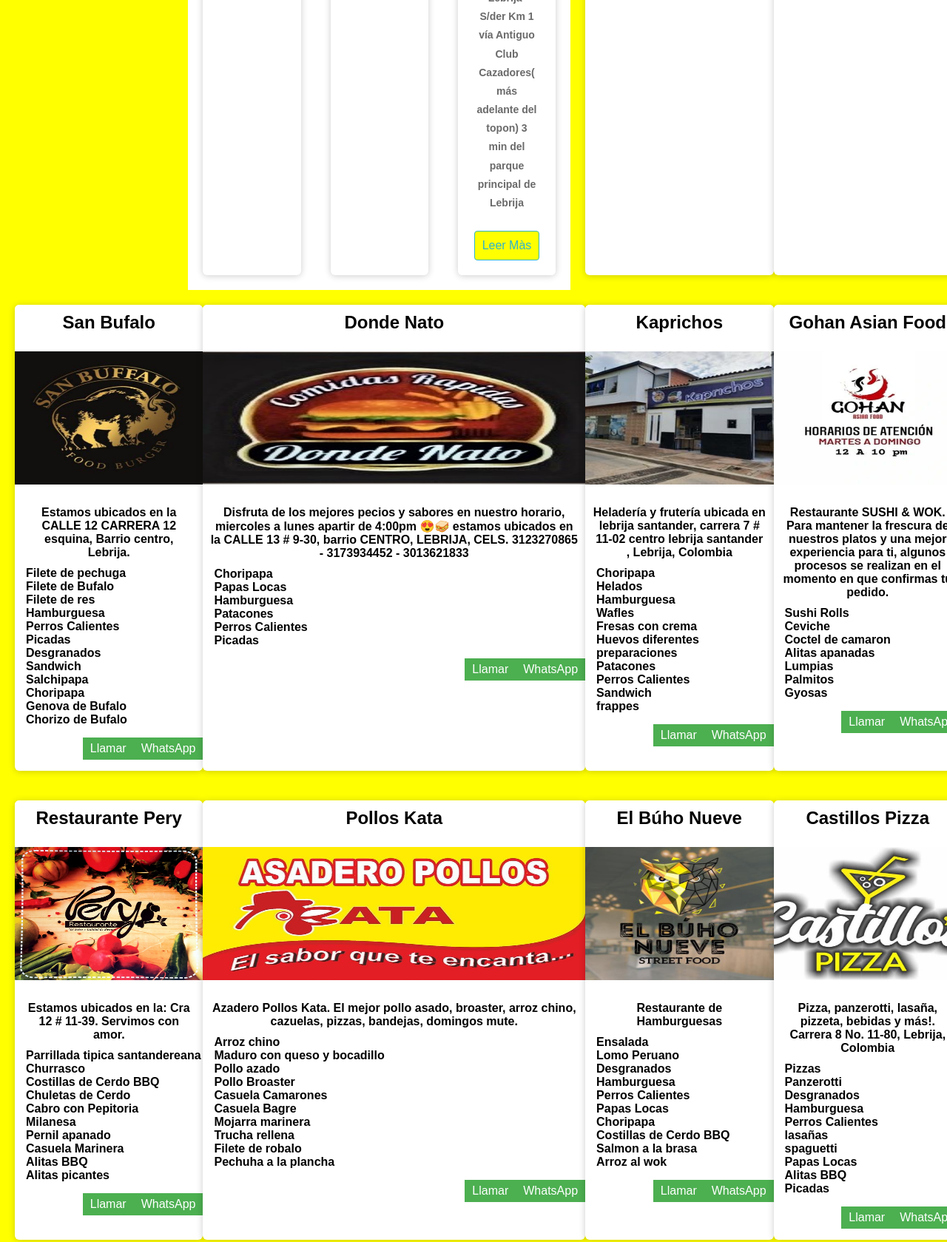
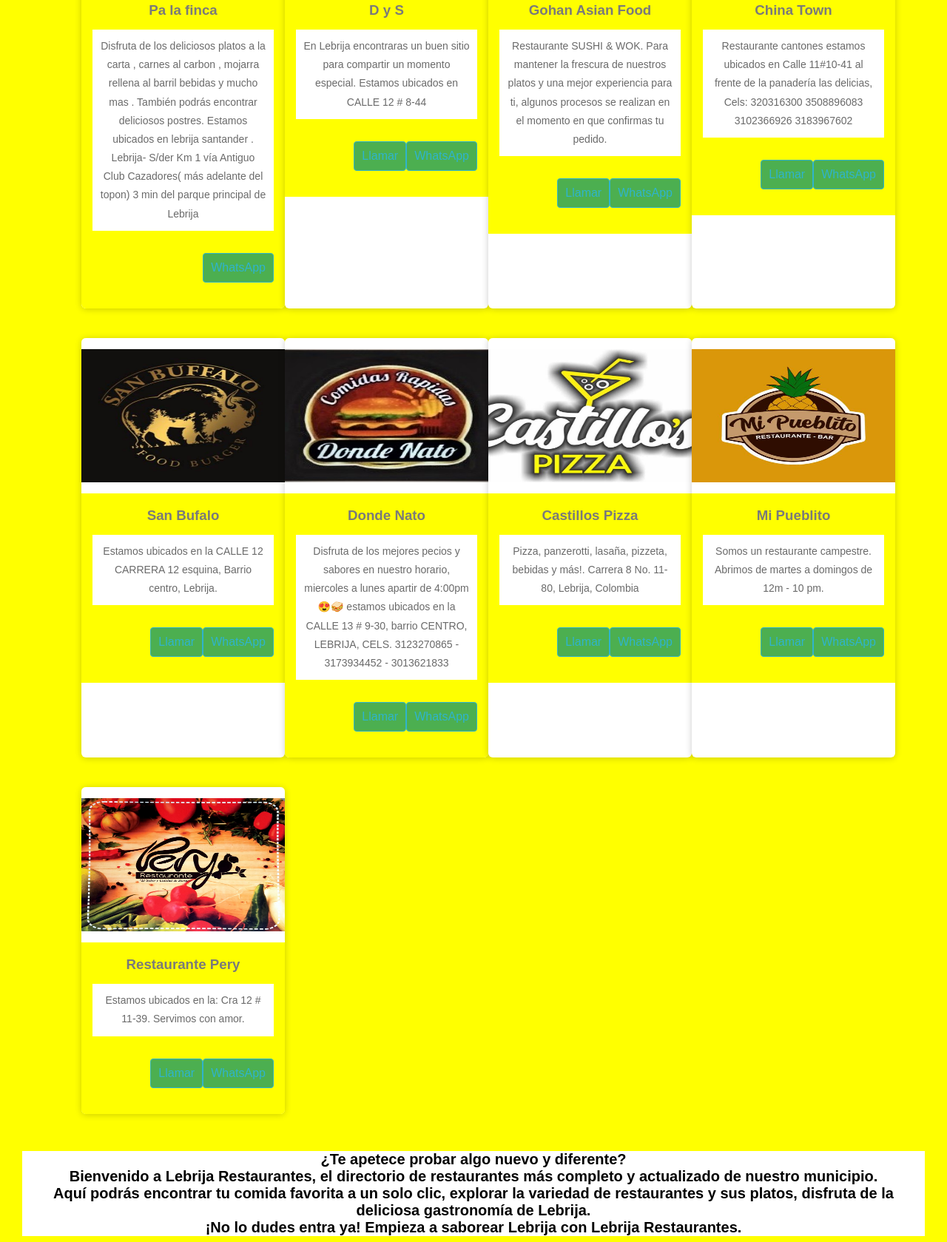
Before and after one commit to JOVANNYAC/lebrija-restaurantes, a website: page index.html in a window 1280 px wide. Shown: the part 941-2620 px from the top of the page at 74% size. Drawn offline with Linux system fonts and the light colour scheme.

Commit message:
falta arreglar estilos

```diff
--- a/estilos.css
+++ b/estilos.css
@@ -77,17 +77,14 @@
     text-align: center;
     margin: 30px ;
   }
-
+/*
 .card {
 
     width: 80%;
     margin: 20px auto;
-    /*box-shadow: 0px 0px 20px rgba(0,0,0,.1);*/
     background-color: rgb(225, 161, 161);
     box-shadow: 10px 5px 5px black;
-
-
-  }
+  } */
 
   .card h2 {
     padding: 10px 10px;
@@ -169,8 +166,9 @@
   }
   /*Cards*/
   .container-card{
+display: grid;
+grid-template-columns: repeat(4, 1fr);
     width: 100%;
-    display: flex;
     max-width: 1100px;
     margin: auto;
   }
--- a/index.html
+++ b/index.html
@@ -54,36 +54,40 @@
 
   </div>
 
-  <div class="cardsContainer">
-
 
 
       <!--   Tarjetas-->
-    <div class="title-cards">
-        <h2>Servicios que Ofrecemos</h2>
-      </div>
 
     <div class="container-card">
 
-    <div class="card">
+      <div class="card card-san-bufalo" data-menu=" San Bufalo ">
       <figure>
-        <img src="https://encrypted-tbn0.gstatic.com/images?q=tbn%3AANd9GcRZ9DMNFHxwZcfPXJrJeBMITxPMP3FMZk_ixXzTfzt4G_C-G058">
+        <img src="./imagenes/san-bufalo.jpg" alt="imagen del logo del restaurante: san Bufalo ">
       </figure>
       <div class="contenido-card">
-        <h3>Diseño Gràfico</h3>
-        <p>Podemos crear la identidad corporativa de tu empresa. Diseño , Maquetación de folletos, Catálogos, Papelería y mucho más.</p>
-        <a href="#">Leer Màs</a>
+        <h3>San Bufalo</h3>
+        <p> Estamos ubicados en la CALLE 12 CARRERA 12 esquina, Barrio centro, Lebrija.
+        </p>
+        <div class="botones">
+          <a href="tel:+573167310014" class="button">Llamar</a>
+          <a href="https://wa.me/+573167310014" class="button">WhatsApp</a>
+        </div>
       </div>
     </div>
 
-    <div class="card">
+    <div class="card card-lebrilandia" data-menu=" Lebrilandia ">
       <figure>
-        <img src="https://colmayorbolivar.edu.co/blog/wp-content/uploads/2017/06/imagen-administracion.jpg">
+        <img src="./imagenes/lebrilandia.png" alt="imagen del logo del restaurante: lebrilandia ">
       </figure>
       <div class="contenido-card">
-        <h3>Gestión de Redes</h3>
-        <p>Nosotros creamos y optimizamos tus perfiles en las Redes Sociales. Importantes para que tu presencia online sea completa.</p>
-        <a href="#">Leer Màs</a>
+        <h3>Lebrilandia</h3>
+        <p> Parque de atracciones y Heladería campestre Naturaleza para grandes y chicos.
+          Estamos ubicados en la Calle 12 No. 15B - 225, Lebrija, Colombia. <a href="lebrilandia.html">ver mas...</a>
+        </p>
+        <div class="botones">
+          <a href="tel:+573172714028" class="button">Llamar</a>
+          <a href="https://wa.me/+573172714028" class="button">WhatsApp</a>
+        </div>
       </div>
     </div>
 
@@ -102,373 +106,178 @@
           3 min del parque principal de Lebrija
         </p>
 
-        <a href="#">Leer Màs</a>
+        <div class="botones">
+          <a href="https://wa.me/+573172970322" class="button">WhatsApp</a>
+        </div>
+
       </div>
     </div>
+
+    <div class="card card-donde-nato" data-menu=" Donde Nato ">
+      <figure>
+        <img src="./imagenes/donde-nato.jpg" alt="imagen del logo del restaurante: comidas rapidas donde nato ">
+      </figure>
+      <div class="contenido-card">
+        <h3>Donde Nato</h3>
+        <p> Disfruta de los mejores pecios y sabores en nuestro horario,
+           miercoles a lunes apartir de 4:00pm 😍🥪
+          estamos ubicados en la CALLE 13 # 9-30, barrio CENTRO, LEBRIJA,
+          CELS. 3123270865 - 3173934452 - 3013621833
+        </p>
+        <div class="botones">
+          <a href="tel:+573173934452" class="button">Llamar</a>
+          <a href="https://wa.me/+573123270865" class="button">WhatsApp</a>
+        </div>
+      </div>
+    </div>
+
+  <div class="card card-kaprichos" data-menu=" Kaprichos ">
+    <figure>
+      <img src="./imagenes/kaprichos.jpg"
+        alt="imagen del logo del restaurante: fruteria, cafeteria, heladeria, comidas rapidas kaprichos ">
+    </figure>
+    <div class="contenido-card">
+      <h3>Kaprichos</h3>
+      <p> Heladería y frutería ubicada en lebrija santander, carrera 7 # 11-02 centro lebrija santander , Lebrija,
+        Colombia
+      </p>
+      <div class="botones">
+        <a href="tel:+573177243906" class="button">Llamar</a>
+        <a href="https://wa.me/+573177243906" class="button">WhatsApp</a>
+      </div>
+    </div>
+  </div>
+
+
+  <div class="card card-sushi" data-menu="Gohan Asian Food ">
+    <figure>
+      <img src="./imagenes/sushi.jpg" alt="imagen del logo del restaurante: Gohan Asian Food ">
+    </figure>
+    <div class="contenido-card">
+      <h3>Gohan Asian Food</h3>
+      <p>Restaurante SUSHI & WOK. Para mantener la frescura de nuestros platos
+        y una mejor experiencia para ti, algunos procesos se realizan en el momento en
+        que confirmas tu pedido.
+      </p>
+      <div class="botones">
+        <a href="tel:+573022979649" class="button">Llamar</a>
+        <a href="https://wa.me/+573022979649" class="button">WhatsApp</a>
+      </div>
+    </div>
+  </div>
+
+  <div class="card card-kata" data-menu=" Pollos Kata">
+    <figure>
+      <img src="./imagenes/pollos-kata.jpg" alt="imagen del logo del restaurante: Pollos Kata">
+    </figure>
+    <div class="contenido-card">
+      <h3>Pollos Kata</h3>
+      <p>Azadero Pollos Kata.
+        El mejor pollo asado, broaster, arroz chino, cazuelas, pizzas, bandejas, domingos mute.
+      </p>
+      <div class="botones">
+        <a href="tel:+573183797228" class="button">Llamar</a>
+        <a href="https://wa.me/+573167387264" class="button">WhatsApp</a>
+      </div>
+    </div>
+  </div>
+
+  <div class="card card-pizza" data-menu="Castillos Pizza">
+    <figure>
+      <img src="./imagenes/castillos-pizza.jpg" alt="imagen del logo del restaurante: Castillos Pizza ">
+    </figure>
+    <div class="contenido-card">
+      <h3>Castillos Pizza</h3>
+      <p>Pizza, panzerotti, lasaña, pizzeta, bebidas y más!. Carrera 8 No. 11-80, Lebrija, Colombia</p>
+      <div class="botones">
+        <a href="tel:+573016593542" class="button">Llamar</a>
+        <a href="https://wa.me/+573012802801" class="button">WhatsApp</a>
+      </div>
+    </div>
+  </div>
+
+  <div class="card card-china" data-menu=" China Town">
+    <figure>
+      <img src="./imagenes/china town.jpg" alt="imagen del logo del restaurante: china-town ">
+    </figure>
+    <div class="contenido-card">
+      <h3>China Town</h3>
+      <p>Restaurante cantones estamos ubicados en Calle 11#10-41 al frente de la panadería las delicias,
+        Cels: 320316300 3508896083 3102366926 3183967602
+      </p>
+      <div class="botones">
+        <a href="tel:+573203163007" class="button">Llamar</a>
+        <a href="https://wa.me/+573183967602" class="button">WhatsApp</a>
+      </div>
+    </div>
+  </div>
+
+  <div class="card card-dys" data-menu="DyS">
+    <figure>
+      <img src="./imagenes/dys.jpg" alt="imagen del logo del restaurante: china-town ">
+    </figure>
+    <div class="contenido-card">
+      <h3>D y S</h3>
+      <p>En Lebrija encontraras un buen sitio para compartir un momento especial.
+        Estamos ubicados en CALLE 12 # 8-44
+      </p>
+      <div class="botones">
+        <a href="tel:+573186817123" class="button">Llamar</a> <a href="https://wa.me/+573186817123"
+          class="button">WhatsApp</a>
+      </div>
+    </div>
+  </div>
+
+  <div class="card card-miPueblito" data-menu="Mi Pueblito">
+    <figure>
+      <img src="./imagenes/mi-pueblito.jpg" alt="imagen del logo del restaurante:  Mi Pueblito">
+    </figure>
+    <div class="contenido-card">
+      <h3>Mi Pueblito</h3>
+      <p>Somos un restaurante campestre. Abrimos de martes a domingos de 12m - 10 pm.</p>
+      <div class="botones">
+        <a href="tel:+573168832333" class="button">Llamar</a>
+         <a href="https://wa.me/+573168832333" class="button">WhatsApp</a>
+      </div>
+    </div>
+  </div>
+
+  <div class="card card-pery" data-menu="Pery">
+    <figure>
+      <img src="./imagenes/pery.jpg" alt="imagen de restaurante ">
+    <div class="contenido-card">
+      <h3>Restaurante Pery</h3>
+      <p>Estamos ubicados en la: Cra 12 # 11-39.
+        Servimos con amor.
+      </p>
+      <div class="botones">
+        <a href="tel:+573173394913" class="button">Llamar</a>
+        <a href="https://wa.me/+573173394913" class="button">WhatsApp</a>
+      </div>
+    </div>
+  </div>
+
+  <div class="card card-rachoLoco" data-menu="Rancho Loco ">
+    <figure>
+      <img src="./imagenes/rancho-loco.jpg" alt="imagen de restaurante: rancho loco">
+    <div class="contenido-card">
+      <h3>>Restaurante Racho Loco</h3>
+      <p>El Restaurante rancho loco te ofrece la mejor comida Santandereana.
+        Estamos ubicados en la calle 8 # 9-40.
+      </p>
+      <div class="botones">
+        <a href="tel:+573164179585" class="button">Llamar</a>
+         <a href="https://wa.me/+573164179585"
+          class="button">WhatsApp</a>
+      </div>
+    </div>
+  </div>
+
+
 
     </div>
     <!--Fin   Tarjetas-->
 
-
-    <div class="card card-pa-la-finca" data-menu="Pa la Finca">
-      <h2>Pa la finca</h2>
-      <img src="./imagenes/pa-la-finca.jpg" alt="imagen del logo del restaurante: pa la finca ">
-      <p>
-        Disfruta de los deliciosos platos a la carta , carnes al carbon , mojarra rellena al barril bebidas y mucho mas .
-        También podrás encontrar deliciosos postres.
-        Estamos ubicados en lebrija santander .
-        Lebrija- S/der
-        Km 1 vía Antiguo Club Cazadores( más adelante del topon)
-        3 min del parque principal de Lebrija
-      </p>
-
-
-      <div class="botones">
-        <a href="tel:+573172970322" class="button">Llamar</a>
-        <a href="https://wa.me/+573172970322" class="button">WhatsApp</a>
-      </div>
-
-    </div>
-
-
-
-    <div class="card card-lebrilandia" data-menu=" Lebrilandia ">
-      <h2>Lebrilandia</h2>
-      <img src="./imagenes/lebrilandia.png" alt="imagen del logo del restaurante: lebrilandia ">
-      <p> Parque de atracciones y Heladería campestre Naturaleza para grandes y chicos.
-        Estamos ubicados en la Calle 12 No. 15B - 225, Lebrija, Colombia. <a href="lebrilandia.html">ver mas...</a>
-      </p>
-      <ul id="lebrilandia">
-        <li>Mute</li>
-        <li>Bandeja paisa</li>
-        <li>Chicharron</li>
-        <li>Higado encebollado</li>
-        <li>Cerdo a la plancha</li>
-        <li>Bistec a Caballo</li>
-        <li>Milanesa</li>
-        <li>Mojarra frita</li>
-        <li>Cabro con Pepitoria</li>
-        <li>Wafles</li>
-        <li>Obleas</li>
-      </ul>
-
-      <div class="botones">
-        <a href="tel:+573172714028" class="button">Llamar</a>
-        <a href="https://wa.me/+573172714028" class="button">WhatsApp</a>
-      </div>
-
-    </div>
-
-    <div class="card card-san-bufalo" data-menu=" San Bufalo ">
-      <h2>San Bufalo</h2>
-      <img src="./imagenes/san-bufalo.jpg" alt="imagen del logo del restaurante: san Bufalo ">
-      <p> Estamos ubicados en la CALLE 12 CARRERA 12 esquina, Barrio centro, Lebrija.
-      </p>
-      <ul id="san-bufalo">
-        <li>Filete de pechuga</li>
-        <li>Filete de Bufalo</li>
-        <li>Filete de res</li>
-        <li>Hamburguesa</li>
-        <li>Perros Calientes</li>
-        <li>Picadas</li>
-        <li>Desgranados</li>
-        <li>Sandwich</li>
-        <li>Salchipapa</li>
-        <li>Choripapa</li>
-        <li>Genova de Bufalo</li>
-        <li>Chorizo de Bufalo</li>
-      </ul>
-
-      <div class="botones">
-        <a href="tel:+573167310014" class="button">Llamar</a>
-        <a href="https://wa.me/+573167310014" class="button">WhatsApp</a>
-      </div>
-
-    </div>
-
-    <div class="card card-donde-nato" data-menu=" Donde Nato ">
-      <h2>Donde Nato</h2>
-      <img src="./imagenes/donde-nato.jpg" alt="imagen del logo del restaurante: comidas rapidas donde nato ">
-      <p> Disfruta de los mejores pecios y sabores en nuestro horario, miercoles a lunes apartir de 4:00pm 😍🥪
-        estamos ubicados en la CALLE 13 # 9-30, barrio CENTRO, LEBRIJA,
-        CELS. 3123270865 - 3173934452 - 3013621833
-      </p>
-      <ul id="donde-nato">
-        <li>Choripapa</li>
-        <li>Papas Locas</li>
-        <li>Hamburguesa</li>
-        <li>Patacones</li>
-        <li>Perros Calientes</li>
-        <li>Picadas</li>
-      </ul>
-
-      <div class="botones">
-        <a href="tel:+573173934452" class="button">Llamar</a>
-        <a href="https://wa.me/+573123270865" class="button">WhatsApp</a>
-      </div>
-
-    </div>
-
-    <div class="card card-kaprichos" data-menu=" Kaprichos ">
-      <h2>Kaprichos</h2>
-      <img src="./imagenes/kaprichos.jpg"
-        alt="imagen del logo del restaurante: fruteria, cafeteria, heladeria, comidas rapidas kaprichos ">
-      <p> Heladería y frutería ubicada en lebrija santander, carrera 7 # 11-02 centro lebrija santander , Lebrija,
-        Colombia
-      </p>
-      <ul id="kaprichos">
-        <li>Choripapa</li>
-        <li>Helados</li>
-        <li>Hamburguesa</li>
-        <li>Wafles</li>
-        <li>Fresas con crema</li>
-        <li>Huevos diferentes preparaciones</li>
-        <li>Patacones</li>
-        <li>Perros Calientes</li>
-        <li>Sandwich</li>
-        <li>frappes</li>
-      </ul>
-
-      <div class="botones">
-        <a href="tel:+573177243906" class="button">Llamar</a>
-        <a href="https://wa.me/+573177243906" class="button">WhatsApp</a>
-      </div>
-
-    </div>
-
-    <div class="card card-sushi" data-menu="Gohan Asian Food ">
-      <h2>Gohan Asian Food</h2>
-      <img src="./imagenes/sushi.jpg" alt="imagen del logo del restaurante: Gohan Asian Food ">
-      <p>Restaurante SUSHI & WOK. Para mantener la frescura de nuestros platos
-        y una mejor experiencia para ti, algunos procesos se realizan en el momento en
-        que confirmas tu pedido.
-      </p>
-      <ul id="gohan-sushi">
-        <li>Sushi Rolls</li>
-        <li>Ceviche</li>
-        <li>Coctel de camaron</li>
-        <li>Alitas apanadas</li>
-        <li>Lumpias</li>
-        <li>Palmitos</li>
-        <li>Gyosas</li>
-
-      </ul>
-
-      <div class="botones">
-        <a href="tel:+573022979649" class="button">Llamar</a>
-        <a href="https://wa.me/+573022979649" class="button">WhatsApp</a>
-      </div>
-
-    </div>
-
-    <div class="card card-kata" data-menu=" Pollos Kata">
-      <h2>Pollos Kata</h2>
-      <img src="./imagenes/pollos-kata.jpg" alt="imagen del logo del restaurante: Pollos Kata">
-      <p>Azadero Pollos Kata.
-        El mejor pollo asado, broaster, arroz chino, cazuelas, pizzas, bandejas, domingos mute.
-
-      </p>
-      <ul id="pollos-kata">
-        <li>Arroz chino</li>
-        <li>Maduro con queso y bocadillo</li>
-        <li>Pollo azado</li>
-        <li>Pollo Broaster</li>
-        <li>Casuela Camarones</li>
-        <li>Casuela Bagre</li>
-        <li>Mojarra marinera</li>
-        <li>Trucha rellena</li>
-        <li>Filete de robalo</li>
-        <li>Pechuha a la plancha</li>
-      </ul>
-
-      <div class="botones">
-        <a href="tel:+573183797228" class="button">Llamar</a>
-        <a href="https://wa.me/+573167387264" class="button">WhatsApp</a>
-      </div>
-
-    </div>
-
-    <div class="card card-buho" data-menu="El Buho Nueve">
-      <h2>El Búho Nueve</h2>
-      <img src="./imagenes/buho-nueve.jpg" alt="imagen del logo del restaurante: El Búho Nueve">
-      <p>Restaurante de Hamburguesas</p>
-      <ul id="buho-nueve">
-        <li>Ensalada</li>
-        <li>Lomo Peruano</li>
-        <li>Desgranados</li>
-        <li>Hamburguesa</li>
-        <li>Perros Calientes</li>
-        <li>Papas Locas</li>
-        <li>Choripapa</li>
-        <li>Costillas de Cerdo BBQ</li>
-        <li>Salmon a la brasa</li>
-        <li>Arroz al wok</li>
-
-      </ul>
-
-      <div class="botones">
-        <a href="tel:+573143339072" class="button">Llamar</a>
-        <a href="https://wa.me/+573143339072" class="button">WhatsApp</a>
-      </div>
-
-    </div>
-
-    <div class="card card-pizza" data-menu="Castillos Pizza">
-      <h2>Castillos Pizza</h2>
-      <img src="./imagenes/castillos-pizza.jpg" alt="imagen del logo del restaurante: Castillos Pizza ">
-      <p>Pizza, panzerotti, lasaña, pizzeta, bebidas y más!. Carrera 8 No. 11-80, Lebrija, Colombia</p>
-      <ul id="castillo-pizza">
-        <li>Pizzas</li>
-        <li>Panzerotti</li>
-        <li>Desgranados</li>
-        <li>Hamburguesa</li>
-        <li>Perros Calientes</li>
-        <li>lasañas</li>
-        <li>spaguetti</li>
-        <li>Papas Locas</li>
-        <li>Alitas BBQ</li>
-        <li>Picadas</li>
-
-      </ul>
-
-      <div class="botones">
-        <a href="tel:+573016593542" class="button">Llamar</a>
-        <a href="https://wa.me/+573012802801" class="button">WhatsApp</a>
-      </div>
-
-    </div>
-
-
-    <div class="card card-china" data-menu=" China Town">
-      <h2>China Town</h2>
-      <img src="./imagenes/china town.jpg" alt="imagen del logo del restaurante: china-town ">
-      <p>Restaurante cantones estamos ubicados en Calle 11#10-41 al frente de la panadería las delicias,
-        Cels: 320316300 3508896083 3102366926 3183967602
-      </p>
-      <ul id="china-town">
-        <li>Chop-suey de pollo</li>
-        <li>Arroz frito especial</li>
-        <li>Sopa de tallarines con verduras</li>
-        <li>Verduras chinas</li>
-        <li>Pollo frio</li>
-        <li>Pato pekin</li>
-        <li>Rape</li>
-        <li>Pescado</li>
-        <li>Carne a la plancha</li>
-        <li>Rollos </li>
-        <li>Spaguetti</li>
-      </ul>
-
-      <div class="botones">
-        <a href="tel:+573203163007" class="button">Llamar</a>
-        <a href="https://wa.me/+573183967602" class="button">WhatsApp</a>
-      </div>
-
-    </div>
-
-    <div class="card card-dys" data-menu="DyS">
-      <h2>D y S</h2>
-      <img src="./imagenes/dys.jpg" alt="imagen de restaurante ">
-      <p>En Lebrija encontraras un buen sitio para compartir un momento especial.
-        Estamos ubicados en CALLE 12 # 8-44
-      </p>
-      <ul>
-        <li>Cabro Asado</li>
-        <li>Sobrebarriga Asada</li>
-        <li>Chatas Asadas</li>
-        <li>Carne Oreada</li>
-        <li>Costillas de Cerdo</li>
-        <li>Pechuga a la plancha</li>
-        <li>Mojarra frita</li>
-        <li>Robalo apanado</li>
-        <li>Trucha a la plancha</li>
-        <li>Picadas</li>
-      </ul>
-
-      <div class="botones">
-        <a href="tel:+573186817123" class="button">Llamar</a> <a href="https://wa.me/+573186817123"
-          class="button">WhatsApp</a>
-      </div>
-
-    </div>
-
-    <div class="card card-miPueblito" data-menu="Mi Pueblito">
-      <h2>Mi Pueblito</h2>
-      <img src="./imagenes/mi-pueblito.jpg" alt="imagen del logo del restaurante:  Mi Pueblito">
-      <p>Somos un restaurante campestre. Abrimos de martes a domingos de 12m - 10 pm.</p>
-      <ul>
-        <li>Hamburguesas</li>
-        <li>Perros calientes</li>
-        <li>Sandwich</li>
-        <li>Mojarra</li>
-        <li>Pechuga</li>
-        <li>Costillas BBQ</li>
-        <li>Parrillada</li>
-        <li>Churrasco</li>
-        <li>Camarones</li>
-        <li>chorizos</li>
-      </ul>
-
-      <div class="botones">
-        <a href="tel:+573168832333" class="button">Llamar</a> <a href="https://wa.me/+573168832333"
-          class="button">WhatsApp</a>
-      </div>
-
-    </div>
-
-    <div class="card card-pery" data-menu="Pery">
-      <h2>Restaurante Pery</h2>
-      <img src="./imagenes/pery.jpg" alt="imagen de restaurante ">
-      <p>Estamos ubicados en la: Cra 12 # 11-39.
-        Servimos con amor.
-      </p>
-      <ul>
-        <li>Parrillada tipica santandereana</li>
-        <li>Churrasco</li>
-        <li>Costillas de Cerdo BBQ</li>
-        <li>Chuletas de Cerdo</li>
-        <li>Cabro con Pepitoria</li>
-        <li>Milanesa</li>
-        <li>Pernil apanado</li>
-        <li>Casuela Marinera</li>
-        <li>Alitas BBQ</li>
-        <li>Alitas picantes</li>
-      </ul>
-
-      <div class="botones">
-        <a href="tel:+573173394913" class="button">Llamar</a> <a href="https://wa.me/+573173394913"
-          class="button">WhatsApp</a>
-      </div>
-
-    </div>
-
-    <div class="card card-rachoLoco" data-menu="Rancho Loco ">
-      <h2>Restaurante Racho Loco</h2>
-      <img src="./imagenes/rancho-loco.jpg" alt="imagen de restaurante: rancho loco">
-      <p>El Restaurante rancho loco te ofrece la mejor comida Santandereana.
-        Estamos ubicados en la calle 8 # 9-40.
-      </p>
-      <ul>
-        <li>Carne oreada</li>
-        <li>Carne a la llanera</li>
-        <li>Cabro</li>
-        <li>Picadas</li>
-        <li>Piquetes</li>
-        <li>Chicharron</li>
-        <li>Mojarra frita</li>
-        <li>Casuela de bagre</li>
-        <li>Bagre frito</li>
-        <li>Ensalada de aguacate</li>
-      </ul>
-
-      <div class="botones">
-        <a href="tel:+573164179585" class="button">Llamar</a> <a href="https://wa.me/+573164179585"
-          class="button">WhatsApp</a>
-      </div>
-
-    </div>
-
-  </div>
 
   <div class="parrafo">
     <p>¿Te apetece probar algo nuevo y diferente? <br> Bienvenido a Lebrija Restaurantes,
```
